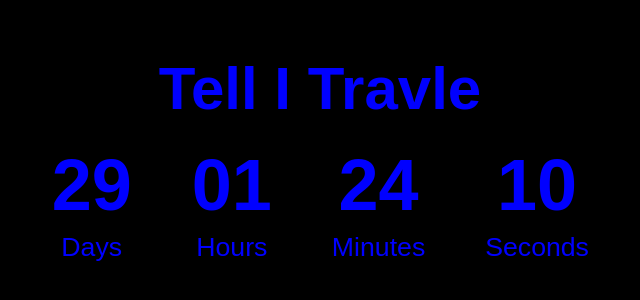
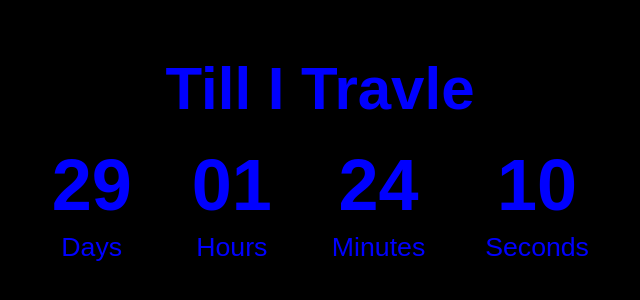
Before and after one commit to ibrahim20088/ibrahimfun, a plain HTML site: page index.html in a window 1280 px wide. Shown: the part 174-474 px from the top of the page, without its empty margins (320-960 px from the left). Drawn offline with Linux system fonts and the light colour scheme.

Commit message:
Update index.html

```diff
--- a/index.html
+++ b/index.html
@@ -6,12 +6,12 @@
  <meta name="viewport" content="width=device-width, initial-scale=1.0" />
  <meta http-equiv="X-UA-Compatible" content="ie=edge" />
  <link rel="stylesheet" href="style.css" />
- <title>Tell I Travle</title>
+ <title>Till I Travle</title>
 </head>
 
 <body style="background-color:black ; color: blue;">
 
- <h1><b> Tell I Travle </b> </h1>
+ <h1><b> Till I Travle </b> </h1>
 
  <div id="countdown" class="countdown">
 
```
